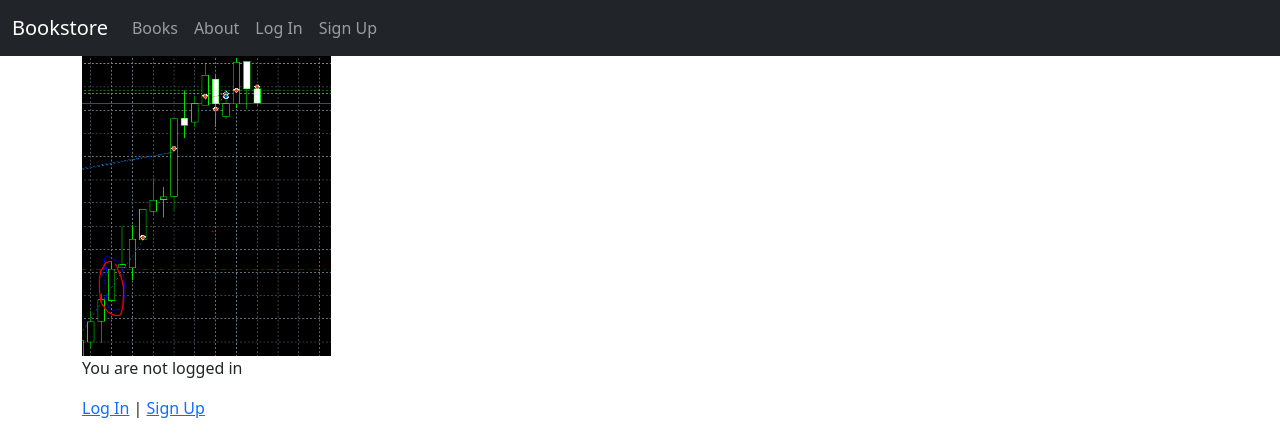
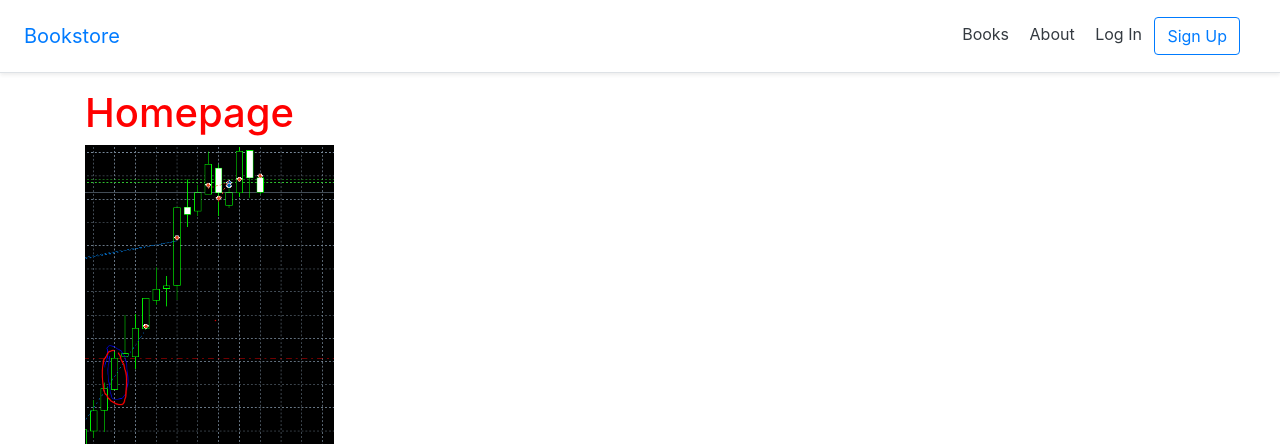
Before and after one commit to HakimGhaziali/django-shop-quant, a Django app: page / in a window 1280 px wide. Shown: the top 444 px of the page. Run offline with Django 5.2, Linux system fonts and the light colour scheme; some libraries are stand-ins or nearby versions.

Commit message:
finish views and registration

```diff
--- a/config/urls.py
+++ b/config/urls.py
@@ -19,7 +19,7 @@ from django.urls import path , include
 
 urlpatterns = [
     path('admin/', admin.site.urls),
-    path('accounts/', include('django.contrib.auth.urls')),
-    path('accounts/', include('accounts.urls')), # new
+
     path('', include('pages.urls')),
+     path('accounts/', include('allauth.urls') , ),
 ]
--- a/templates/_base.html
+++ b/templates/_base.html
@@ -4,48 +4,38 @@
 <head>
   <meta charset="utf-8">
   <title>{% block title %}Bookstore{% endblock title %}</title>
-  <!-- Bootstrap CSS -->
-  <link href="https://cdn.jsdelivr.net/npm/bootstrap@5.1.3/dist/css/bootstrap.min.css" rel="stylesheet" integrity="sha384-1BmE4kWBq78iYhFldvKuhfTAU6auU8tT94WrHftjDbrCEXSU1oBoqyl2QvZ6jIW3" crossorigin="anonymous">
+  <meta name="viewport" content="width=device-width, initial-scale=1, shrink-to-fit=no">
   <!-- CSS -->
+  <link rel="stylesheet" href="https://stackpath.bootstrapcdn.com/bootstrap/4.5.0/css/bootstrap.min.css" integrity="sha384-9aIt2nRpC12Uk9gS9baDl411NQApFmC26EwAOH8WgZl5MYYxFfc+NcPb1dKGj7Sk" crossorigin="anonymous">
   <link rel="stylesheet" href="{% static 'css/base.css' %}">
 </head>
 <body>
-  <nav class="navbar navbar-expand-md navbar-dark fixed-top bg-dark">
-    <div class="container-fluid">
-      <a class="navbar-brand" href="{% url 'home' %}">Bookstore</a>
-      <button class="navbar-toggler" type="button" data-bs-toggle="collapse" data-bs-target="#navbarCollapse" aria-controls="navbarCollapse" aria-expanded="false" aria-label="Toggle navigation">
-        <span class="navbar-toggler-icon"></span>
-      </button>
-      <div class="collapse navbar-collapse" id="navbarCollapse">
-        <ul class="navbar-nav me-auto mb-2 mb-md-0">
-          <li class="nav-item">
-            <a class="nav-link" href="#">Books</a>
-          </li>
-          <li class="nav-item">
-            <a class="nav-link" href="{% url 'about' %}">About</a>
-          </li>
-          {% if user.is_authenticated %}
-          <li class="nav-item">
-            <a class="nav-link" href="#">Log Out</a>
-          </li>
-          {% else %}
-          <li class="nav-item">
-            <a class="nav-link" href="#">Log In</a>
-          </li>
-          <li class="nav-item">
-            <a class="nav-link" href="#">Sign Up</a>
-          </li>
-          {% endif %}
-        </ul>
-      </div>
+  <header>
+    <!-- Fixed navbar -->
+    <div class="d-flex flex-column flex-md-row align-items-center p-3 px-md-4
+     mb-3 bg-white border-bottom shadow-sm">
+      <a href="{% url 'home' %}" class="navbar-brand my-0 mr-md-auto
+      font-weight-normal">Bookstore</a>
+      <nav class="my-2 my-md-0 mr-md-3">
+        <a class="p-2 text-dark" href="account_login">Books</a>
+        <a class="p-2 text-dark" href="{% url 'about' %}">About</a>
+        {% if user.is_authenticated %}
+          <a class="p-2 text-dark" href="{% url 'account_logout' %}">Log Out</a>
+        {% else %}
+          <a class="p-2 text-dark" href="#">Log In</a>
+          <a class="btn btn-outline-primary" href="{% url 'account_signup' %}">Sign Up</a>
+  {% endif %}
+</nav>
     </div>
-  </nav>
+  </header>
   <div class="container">
     {% block content %}
     {% endblock content %}
   </div>
-  <script src="https://cdn.jsdelivr.net/npm/bootstrap@5.1.3/dist/js/bootstrap.bundle.min.js" integrity="sha384-ka7Sk0Gln4gmtz2MlQnikT1wXgYsOg+OMhuP+IlRH9sENBO0LRn5q+8nbTov4+1p" crossorigin="anonymous"></script>
   <!-- JavaScript -->
-  <script src="{% static 'js/base.js' %}"></script>
+  <!-- JS, Popper.js, and jQuery -->
+  <script src="https://code.jquery.com/jquery-3.5.1.slim.min.js" integrity="sha384-DfXdz2htPH0lsSSs5nCTpuj/zy4C+OGpamoFVy38MVBnE+IbbVYUew+OrCXaRkfj" crossorigin="anonymous"></script>
+  <script src="https://cdn.jsdelivr.net/npm/popper.js@1.16.1/dist/umd/popper.min.js" integrity="sha384-9/reFTGAW83EW2RDu2S0VKaIzap3H66lZH81PoYlFhbGU+6BZp6G7niu735Sk7lN" crossorigin="anonymous"></script>
+  <script src="https://stackpath.bootstrapcdn.com/bootstrap/4.5.0/js/bootstrap.bundle.min.js" integrity="sha384-1CmrxMRARb6aLqgBO7yyAxTOQE2AKb9GfXnEo760AUcUmFx3ibVJJAzGytlQcNXd" crossorigin="anonymous"></script>
 </body>
 </html>
--- a/templates/home.html
+++ b/templates/home.html
@@ -3,11 +3,11 @@
     <img class="bookcover" src="{% static 'images/dfp.png' %}" />
     {% if user.is_authenticated %}
     <p>Hi {{ user.email }}!</p>
-    <p><a href="{% url 'logout' %}">Log Out</a></p>
+    <p><a href="{% url 'account_logout' %}">Log Out</a></p>
     {% else %}
     <p>You are not logged in</p>
     <p>
-    <a href="{% url 'login' %}">Log In</a> |
-    <a href="{% url 'signup' %}">Sign Up</a>
+    <a href="{% url 'account_login' %}">Log In</a> |
+    <a href="{% url 'account_signup' %}">Sign Up</a>
     </p>
     {% endif %} {% endblock content %}
```
Also changed, not shown: config/settings.py (+26 -3 lines), templates/account/logout.html (added, +13 -0 lines), db.sqlite3, templates/account/login.html (renamed from templates/registration/login.html), templates/account/signup.html (renamed from templates/registration/signup.html).
